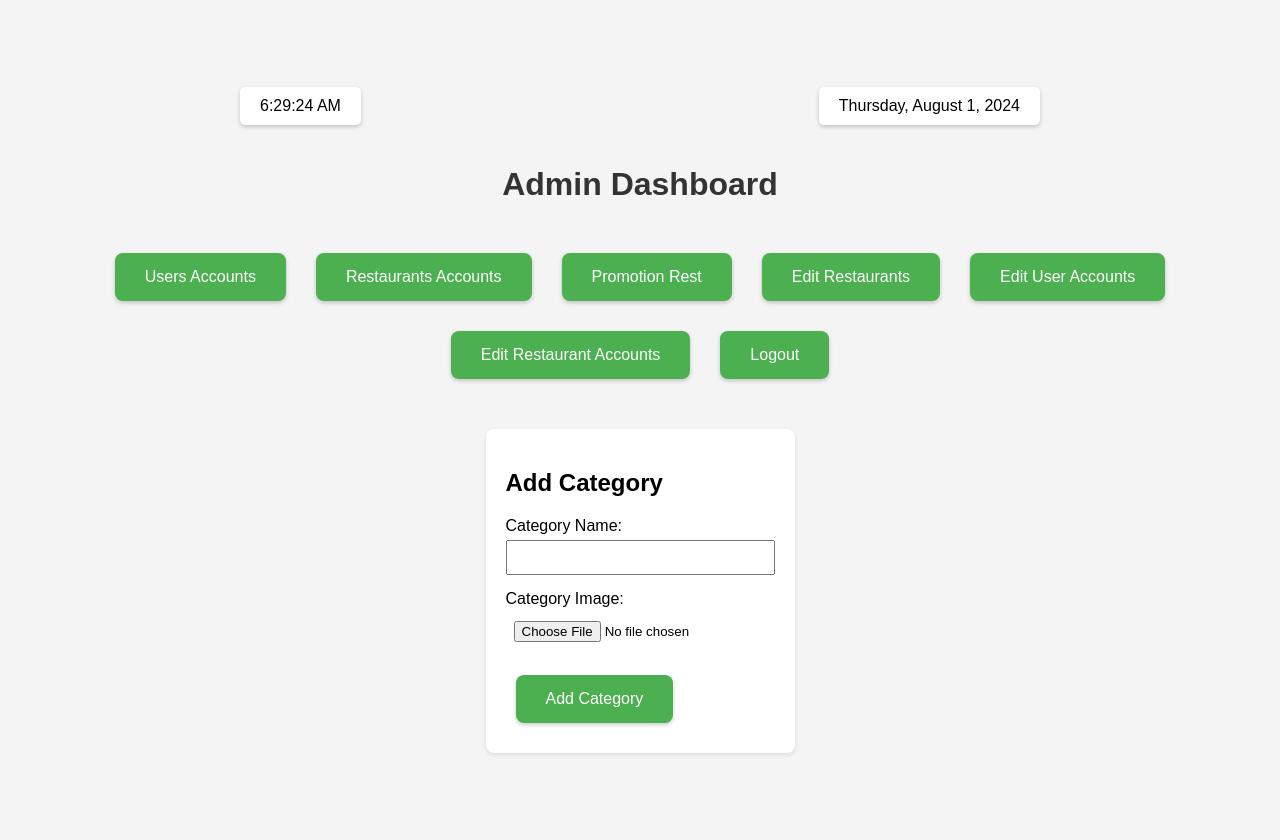
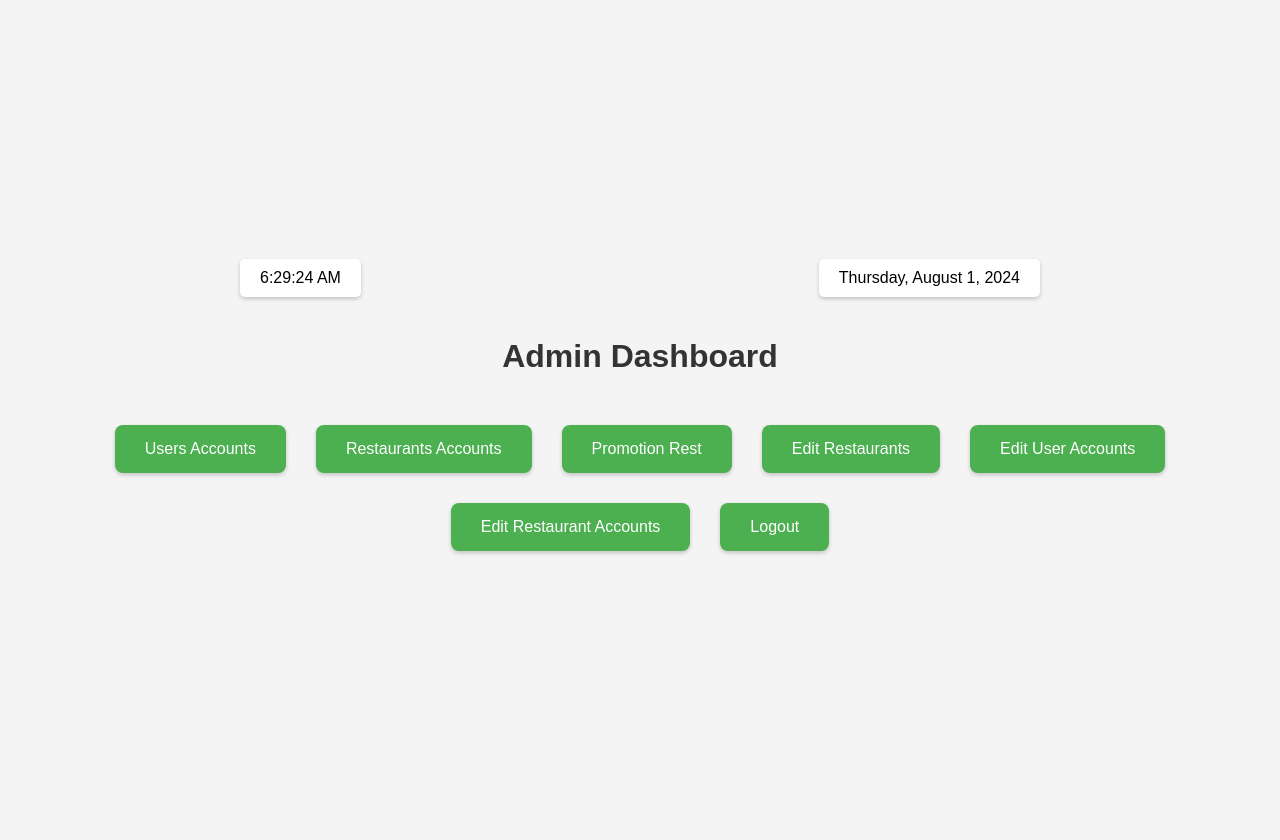
Before and after one commit to halbykevin/reservationsSystem, a PHP site: page /adminIndex.html in a window 1280 px wide. Run offline with PHP 8.4, Linux system fonts and the light colour scheme.

Commit message:
fixed the code

```diff
--- a/adminIndex.html
+++ b/adminIndex.html
@@ -109,20 +109,6 @@
         <button onclick="location.href='editRestaurantAccounts.php'">Edit Restaurant Accounts</button>
         <button onclick="logout()">Logout</button>
     </div>
-    <div class="form-container">
-        <h2>Add Category</h2>
-        <form action="addCategory.php" method="post" enctype="multipart/form-data">
-            <div class="form-group">
-                <label for="category_name">Category Name:</label>
-                <input type="text" id="category_name" name="category_name" required>
-            </div>
-            <div class="form-group">
-                <label for="category_image">Category Image:</label>
-                <input type="file" id="category_image" name="category_image" required>
-            </div>
-            <button type="submit">Add Category</button>
-        </form>
-    </div>
     <script>
         function logout() {
             location.href = 'logout.php';
```
Also changed, not shown: editUserAccounts.php (+8 -0 lines).
